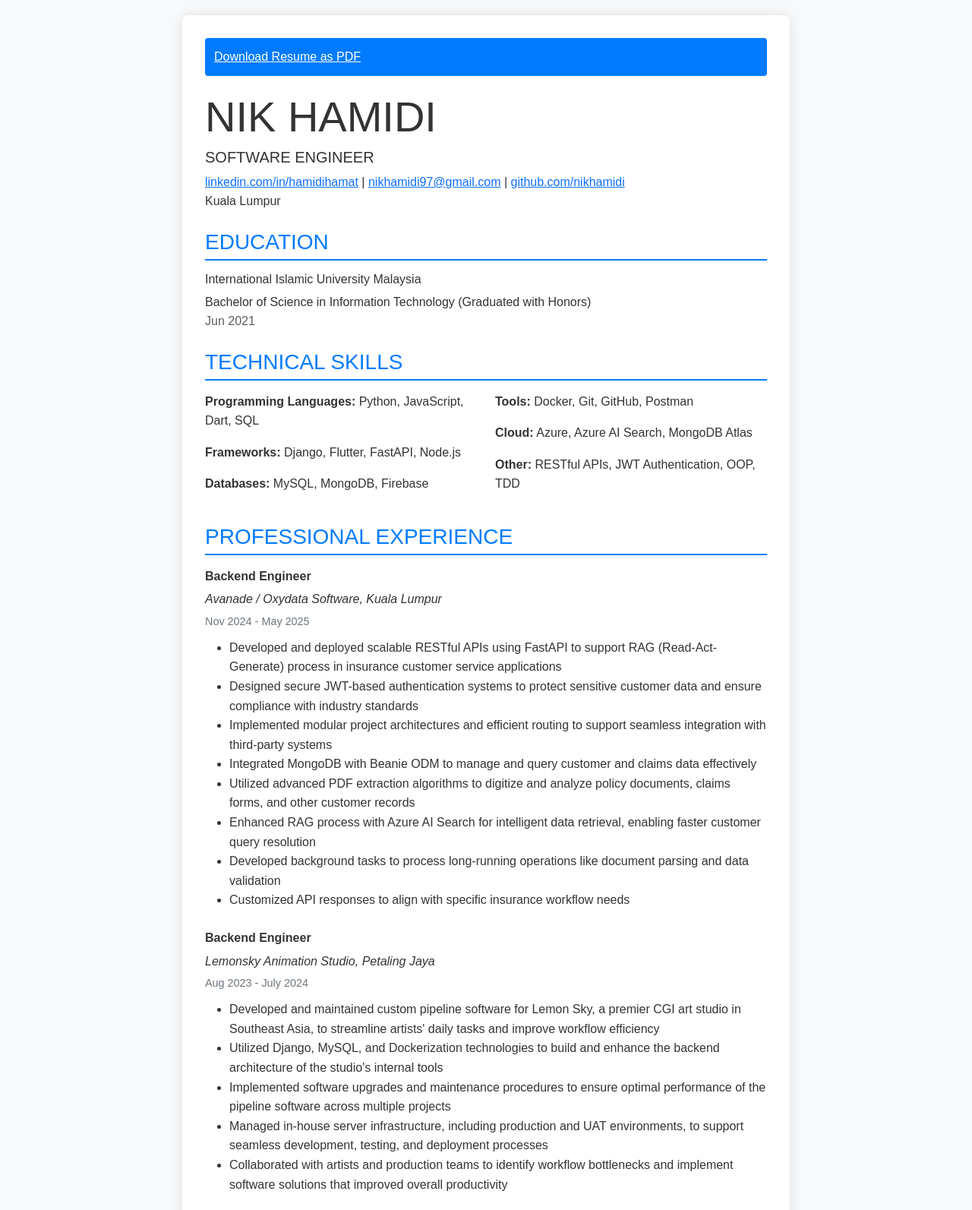
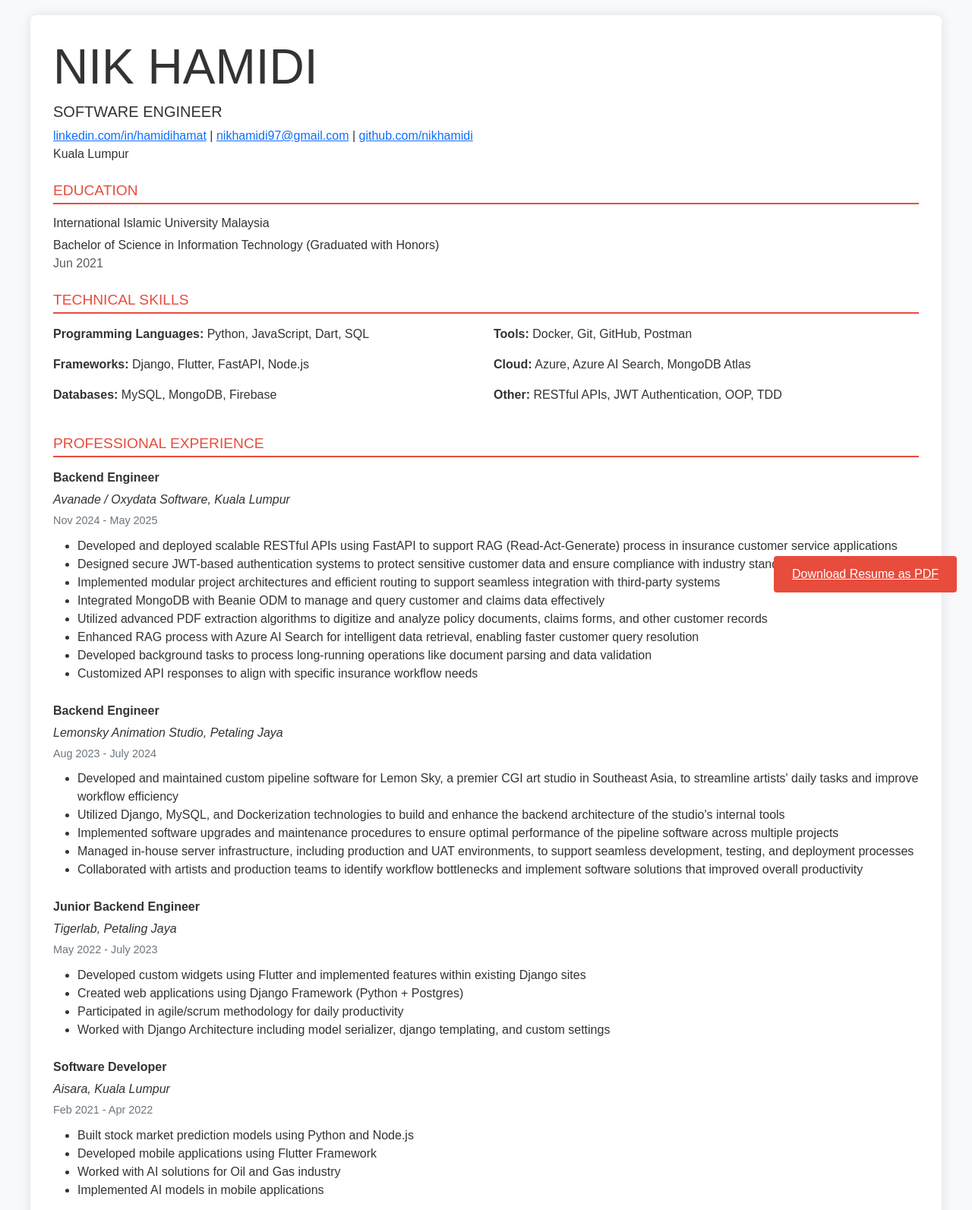
Before and after one commit to nikhamidi/resume, a plain HTML site: page index.html in a window 1280 px wide. Shown: the top 1593 px of the page at 76% size. Drawn offline with nearby package versions, Linux system fonts and the light colour scheme.

Commit message:
Update index.html

```diff
--- a/index.html
+++ b/index.html
@@ -10,24 +10,25 @@
         body {
             font-family: 'Arial', sans-serif;
             color: #333;
-            line-height: 1.6;
+            line-height: 1.5;
+            margin: 0;
             padding: 20px;
             background-color: #f8f9fa;
         }
         .resume-container {
-            max-width: 800px;
+            max-width: 1200px;
             margin: 0 auto;
             background-color: white;
             padding: 30px;
             border-radius: 8px;
             box-shadow: 0 0 15px rgba(0,0,0,0.1);
-            position: relative;
         }
         .section-title {
-            color: #007bff;
-            border-bottom: 2px solid #007bff;
+            color: #e74c3c;
+            border-bottom: 2px solid #e74c3c;
             padding-bottom: 5px;
             margin-bottom: 15px;
+            font-size: 1.2em;
         }
         .job-position {
             font-weight: bold;
@@ -43,32 +44,46 @@
             margin-bottom: 10px;
         }
         .download-btn {
-            display: block;
-            width: 100%;
-            padding: 12px;
-            background-color: #007bff;
+            position: fixed;
+            bottom: 20px;
+            right: 20px;
+            padding: 12px 24px;
+            background-color: #e74c3c;
             color: white;
             border: none;
             border-radius: 4px;
             font-size: 1em;
             cursor: pointer;
-            margin-bottom: 20px;
             transition: background-color 0.3s;
-            position: sticky;
-            top: 10px;
-            z-index: 100;
+            z-index: 1000;
         }
         .download-btn:hover {
-            background-color: #0056b3;
+            background-color: #c0392b;
+        }
+        .two-column {
+            display: flex;
+            gap: 20px;
+            margin-bottom: 20px;
+        }
+        .column {
+            flex: 1;
+        }
+        .experience-item {
+            margin-bottom: 25px;
+        }
+        footer {
+            margin-top: 40px;
+            padding-top: 20px;
+            border-top: 1px solid #eee;
+            font-size: 0.9em;
+            color: #6c757d;
         }
     </style>
 </head>
 <body>
     <div class="resume-container">
-        <a href="HAMIDI_BACKEND_DEVELOPER.pdf" class="download-btn" download>Download Resume as PDF</a>
-
         <header class="mb-4">
-            <h1 class="display-4">NIK HAMIDI</h1>
+            <h1 class="display-3">NIK HAMIDI</h1>
             <h2 class="h5">SOFTWARE ENGINEER</h2>
             <p class="mb-0">
                 <i class="bi bi-linkedin"></i> <a href="https://linkedin.com/in/hamidihamat" target="_blank">linkedin.com/in/hamidihamat</a> |
@@ -78,7 +93,9 @@
             <p>Kuala Lumpur</p>
         </header>
 
-        <section id="education">
+        <a href="HAMIDI_BACKEND_DEVELOPER.pdf" class="download-btn" download>Download Resume as PDF</a>
+
+        <section id="education" class="mb-4">
             <h3 class="section-title">EDUCATION</h3>
             <div class="mb-3">
                 <h4 class="h6">International Islamic University Malaysia</h4>
@@ -87,15 +104,15 @@
             </div>
         </section>
 
-        <section id="technical-skills" class="mt-4">
+        <section id="technical-skills" class="mb-4">
             <h3 class="section-title">TECHNICAL SKILLS</h3>
-            <div class="row">
-                <div class="col-md-6">
+            <div class="two-column">
+                <div class="column">
                     <p><strong>Programming Languages:</strong> Python, JavaScript, Dart, SQL</p>
                     <p><strong>Frameworks:</strong> Django, Flutter, FastAPI, Node.js</p>
                     <p><strong>Databases:</strong> MySQL, MongoDB, Firebase</p>
                 </div>
-                <div class="col-md-6">
+                <div class="column">
                     <p><strong>Tools:</strong> Docker, Git, GitHub, Postman</p>
                     <p><strong>Cloud:</strong> Azure, Azure AI Search, MongoDB Atlas</p>
                     <p><strong>Other:</strong> RESTful APIs, JWT Authentication, OOP, TDD</p>
@@ -103,9 +120,10 @@
             </div>
         </section>
 
-        <section id="professional-experience" class="mt-4">
+        <section id="professional-experience" class="mb-4">
             <h3 class="section-title">PROFESSIONAL EXPERIENCE</h3>
-             <div class="mb-4">
+
+            <div class="experience-item">
                 <p class="job-position">Backend Engineer</p>
                 <p class="job-company">Avanade / Oxydata Software, Kuala Lumpur</p>
                 <p class="job-dates">Nov 2024 - May 2025</p>
@@ -120,7 +138,8 @@
                     <li>Customized API responses to align with specific insurance workflow needs</li>
                 </ul>
             </div>
-            <div class="mb-4">
+
+            <div class="experience-item">
                 <p class="job-position">Backend Engineer</p>
                 <p class="job-company">Lemonsky Animation Studio, Petaling Jaya</p>
                 <p class="job-dates">Aug 2023 - July 2024</p>
@@ -133,7 +152,7 @@
                 </ul>
             </div>
 
-            <div class="mb-4">
+            <div class="experience-item">
                 <p class="job-position">Junior Backend Engineer</p>
                 <p class="job-company">Tigerlab, Petaling Jaya</p>
                 <p class="job-dates">May 2022 - July 2023</p>
@@ -145,7 +164,7 @@
                 </ul>
             </div>
 
-            <div class="mb-4">
+            <div class="experience-item">
                 <p class="job-position">Software Developer</p>
                 <p class="job-company">Aisara, Kuala Lumpur</p>
                 <p class="job-dates">Feb 2021 - Apr 2022</p>
@@ -158,10 +177,10 @@
             </div>
         </section>
 
-        <section id="projects" class="mt-4">
+        <section id="projects" class="mb-4">
             <h3 class="section-title">PROJECTS</h3>
 
-            <div class="mb-3">
+            <div class="experience-item">
                 <p class="job-position">RAG Customer Service CMS</p>
                 <p class="job-company">Avanade, Kuala Lumpur</p>
                 <p class="job-dates">Nov 2024 - Present</p>
@@ -172,7 +191,7 @@
                 </ul>
             </div>
 
-            <div class="mb-3">
+            <div class="experience-item">
                 <p class="job-position">Animation Pipeline Software</p>
                 <p class="job-company">Lemon Sky, Shah Alam</p>
                 <p class="job-dates">Aug 2023 - July 2024</p>
@@ -183,7 +202,7 @@
                 </ul>
             </div>
 
-            <div class="mb-3">
+            <div class="experience-item">
                 <p class="job-position">Insurtech Automation</p>
                 <p class="job-company">Tigerlab, Petaling Jaya</p>
                 <p class="job-dates">May 2022 - July 2023</p>
@@ -194,7 +213,7 @@
                 </ul>
             </div>
 
-            <div class="mb-3">
+            <div class="experience-item">
                 <p class="job-position">Stock Market Prediction Web App</p>
                 <p class="job-company">Aisara, Kuala Lumpur</p>
                 <p class="job-dates">Feb 2021 - Apr 2022</p>
@@ -205,24 +224,9 @@
                 </ul>
             </div>
         </section>
-
-        <section id="awards-certifications" class="mt-4">
-            <h3 class="section-title">AWARDS & CERTIFICATIONS</h3>
-            <ul>
-                <li>Certified in Applied Machine Learning & Artificial Intelligence</li>
-                <li>Microsoft Certified: Azure AI Fundamentals (AI-900)</li>
-                <li>7 Hackathon/Competition Wins</li>
-            </ul>
-        </section>
-
-        <section id="activities" class="mt-4 mb-4">
-            <h3 class="section-title">ACTIVITIES</h3>
-            <ul>
-                <li>Active contributor to open-source projects on GitHub</li>
-                <li>Mentor for junior developers at local coding bootcamps</li>
-                <li>Speaker at Python and Django meetups</li>
-            </ul>
-        </section>
+        <footer>
+            <p>© Nik Hamidi. Anyone can reserved this.</p>
+        </footer>
     </div>
 
     <!-- Bootstrap JS -->
```
